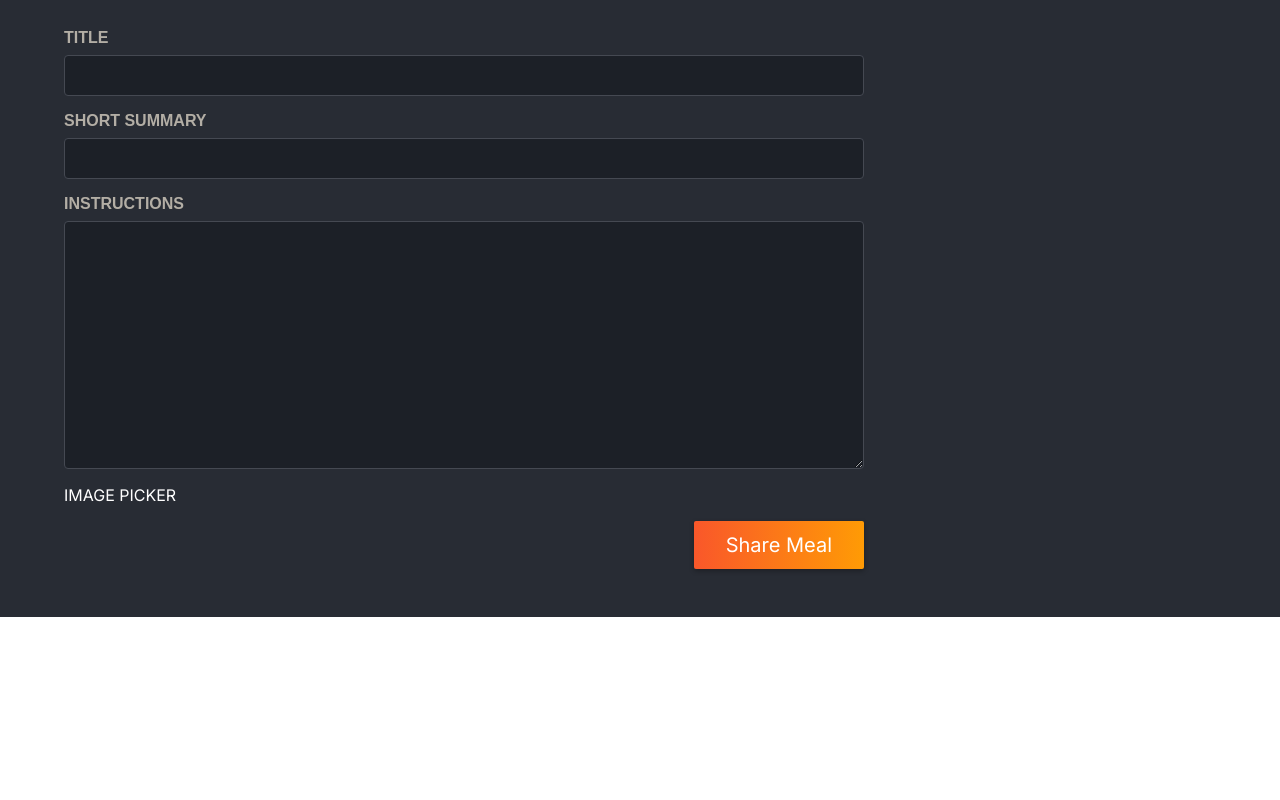
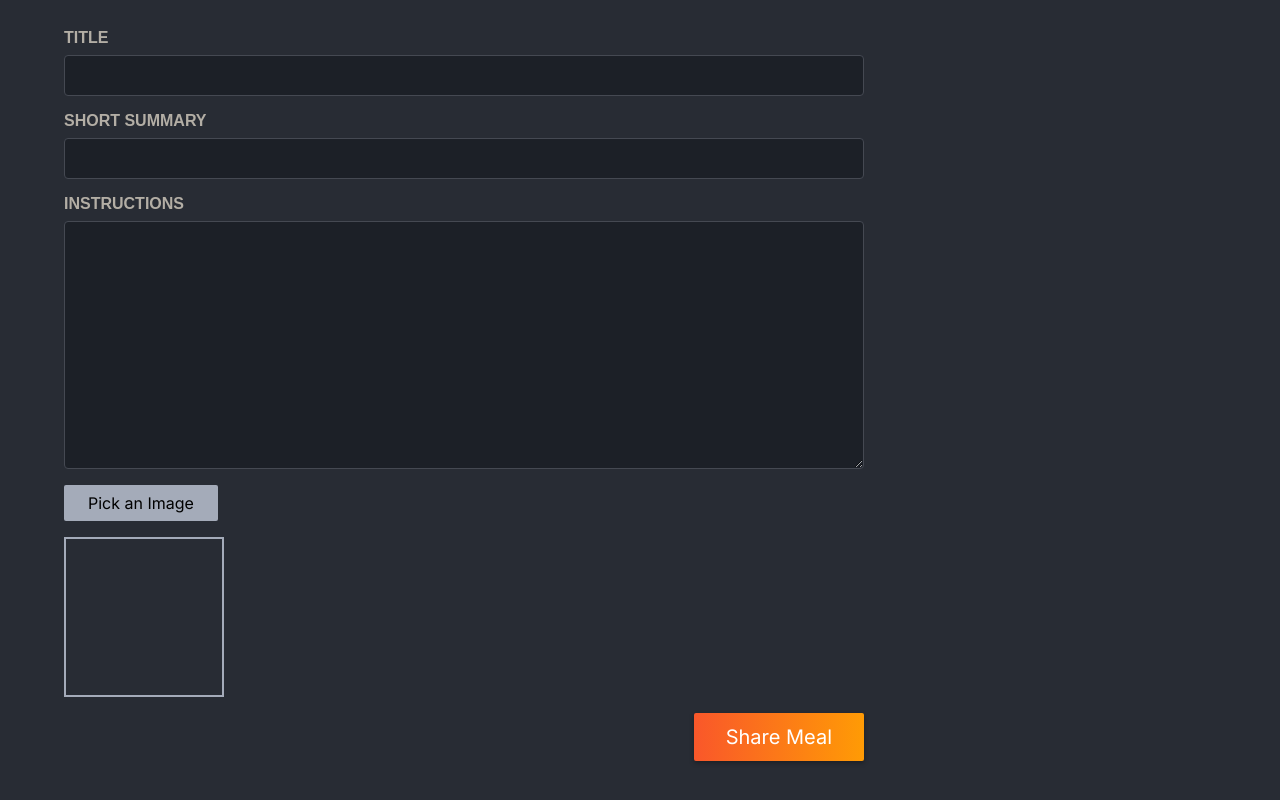
Before and after one commit to faridnextjs/Foodie, a Next.js app: page /meals/share in a window 1280 px wide. Shown: the part 474-1274 px from the top of the page. Before the commit the page ends 1091 px from the top, so only its background shows below. Built offline with nearby package versions, Linux system fonts and the light colour scheme.

Commit message:
added ImagePreview CSR 90% completed

```diff
--- a/app/(Routes for rendering)/meals/share/page.js
+++ b/app/(Routes for rendering)/meals/share/page.js
@@ -1,4 +1,5 @@
 import classes from "./page.module.css";
+import ImagePicker from "@/components/(CSR)/ImagePicker/ImagePicker";
 
 export default function ShareMealPage() {
   return (
@@ -38,7 +39,7 @@ export default function ShareMealPage() {
               required
             ></textarea>
           </p>
-          IMAGE PICKER
+          <ImagePicker />
           <p className={classes.actions}>
             <button type="submit">Share Meal</button>
           </p>
--- a/components/(CSR)/ImagePicker/ImagePicker.js
+++ b/components/(CSR)/ImagePicker/ImagePicker.js
@@ -0,0 +1,78 @@
+"use client";
+import classes from "./imagePicker.module.css";
+import { useRef, useState } from "react";
+
+export default function ImagePicker({ label, name }) {
+  console.warn("Rendering ImagePicker");
+
+  // Reference to the file input
+  const imageInput = useRef(null),
+    pickImageHandler = () => {
+      imageInput.current.click(); // Trigger the file input click
+    };
+
+  // State to store the selected images
+  const [pickedImages, setPickedImages] = useState([]),
+    // Async function to handle the file selection and processing
+    handleImageChange = async (event) => {
+      const files = Array.from(event.target.files); // Get all selected files. This is synchronous, no need for await
+
+      // Helper function to read each file using FileReader with async/await
+      const readFile = (file) => {
+        return new Promise((resolve) => {
+          const reader = new FileReader(); // Create a new FileReader instance
+          reader.onload = () => resolve(reader.result); // Resolve the promise with the file result (data URL)
+          reader.readAsDataURL(file); // Read the file as a data URL
+        });
+      };
+
+      // Iterate over each file and use await to get the result
+      const newImages = []; // Array to store the new images
+      for (const file of files) {
+        // Loop through each file
+        const imageData = await readFile(file); // Wait for the file to be processed
+        newImages.push(imageData); // Add the result to the newImages array
+      }
+
+      // After all files are processed, update the state
+      setPickedImages([...pickedImages, ...newImages]);
+    };
+
+  return (
+    <section className={classes.picker}>
+      <label htmlFor={name}>{label}</label>
+      <div className={classes.controls}>
+        <input
+          className={classes.input}
+          type="file"
+          accept="image/png, image/jpeg, image/webp, image/jpg" // Accepted file types
+          id={name}
+          name={name}
+          ref={imageInput} // Reference the input field
+          onChange={handleImageChange} // Handle file change
+          multiple // Allow multiple file selection
+          required
+        />
+        <button
+          className={classes.button}
+          type="button"
+          onClick={pickImageHandler} // Trigger input field on button click
+        >
+          Pick an Image
+        </button>
+      </div>
+      <div className={classes.preview}>
+        {/* Preview the selected images */}
+        {pickedImages.length > 0 &&
+          pickedImages.map((image, index) => (
+            <img
+              key={index}
+              src={image}
+              alt={`Selected ${index + 1}`}
+              className={classes.preview}
+            />
+          ))}
+      </div>
+    </section>
+  );
+}
--- a/components/(CSR)/ImagePicker/ImagePicker.module.css
+++ b/components/(CSR)/ImagePicker/ImagePicker.module.css
@@ -32,7 +32,9 @@
     align-items: center;
     text-align: center;
     color: #a4abb9;
-    position: relative
+    position: relative;
+    /*margin-left: 5%;*/
+
 }
 
 .preview p {
```
